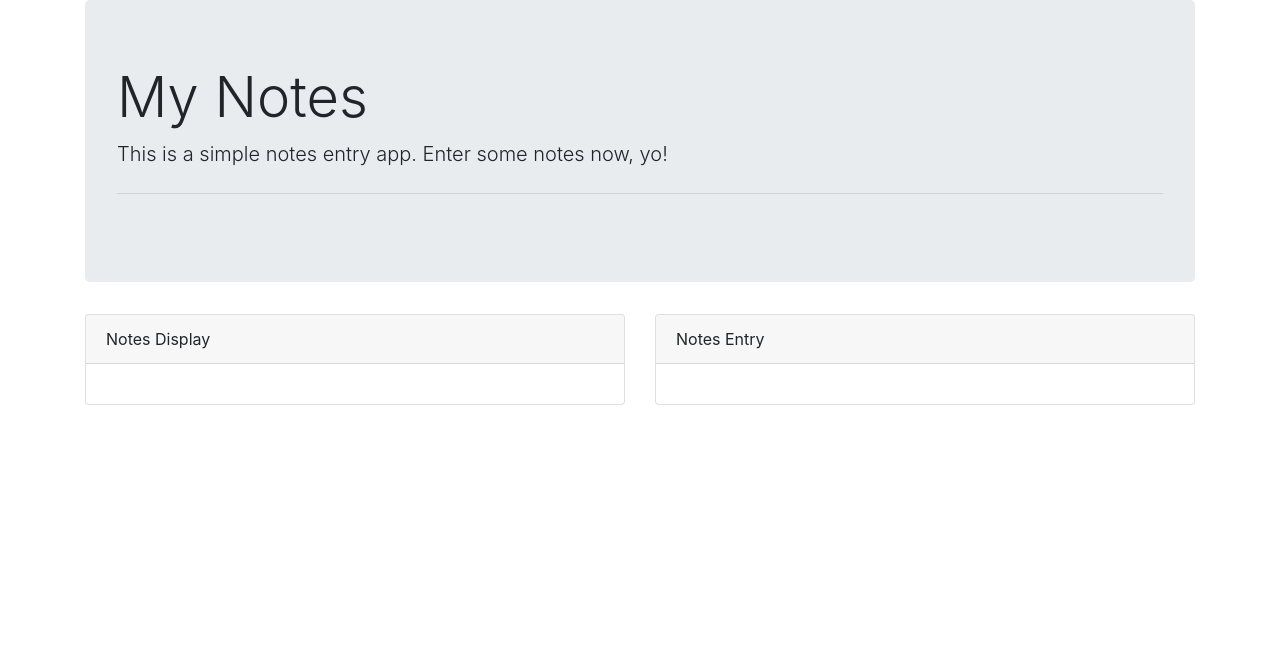
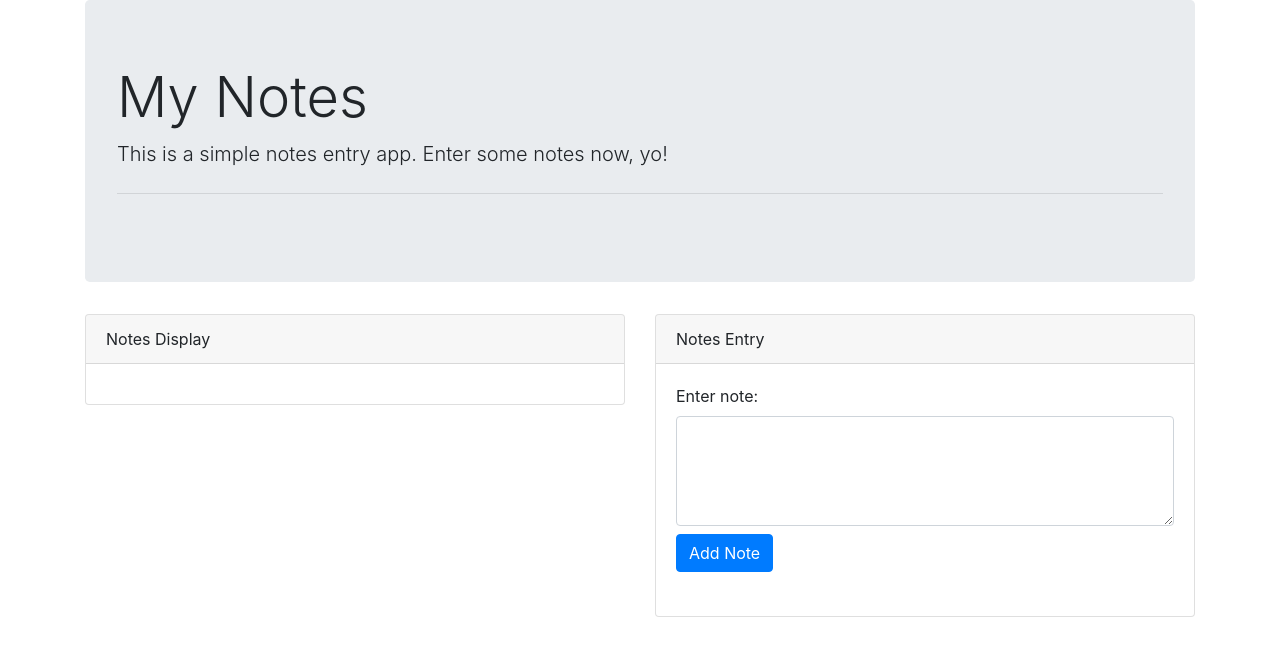
Before and after one commit to ajkuntz/notes-app, an Angular app: page / in a window 1280 px wide. Shown: the top 656 px of the page. Built offline with nearby package versions, Linux system fonts and the light colour scheme.

Commit message:
Step 2 - Notes Entry Component

```diff
--- a/src/app/app.component.html
+++ b/src/app/app.component.html
@@ -16,13 +16,7 @@
       </div>
     </div>
     <div class="col-6">
-        <div class="card">
-          <div class="card-header">
-            Notes Entry
-          </div>
-          <div class="card-body">
-          </div>
-        </div>
+      <app-notes-entry></app-notes-entry>
     </div>
   </div>
 </div>
--- /dev/null
+++ b/src/app/components/notes-entry/notes-entry.component.html
@@ -0,0 +1,13 @@
+<div class="card">
+  <div class="card-header">
+    Notes Entry
+  </div>
+  <div class="card-body">
+    <div class="form-group">
+      <label for="note-entry">Enter note:</label>
+      <textarea class="form-control" id="note-entry" [(ngModel)]="note" required rows="4"></textarea>
+      <button class="my-2 btn btn-primary" (click)="addNote()">Add Note</button>
+      <div *ngIf="enteredNote" class="my-3">The note entered was:<br />{{enteredNote}}</div>
+    </div>
+  </div>
+</div>
--- /dev/null
+++ b/src/app/components/notes-entry/notes-entry.component.ts
@@ -0,0 +1,22 @@
+import { Component, OnInit } from '@angular/core';
+
+@Component({
+  selector: 'app-notes-entry',
+  templateUrl: './notes-entry.component.html',
+  styleUrls: ['./notes-entry.component.css']
+})
+export class NotesEntryComponent implements OnInit {
+  public note: string;
+
+  public enteredNote: string;
+
+  constructor() { }
+
+  ngOnInit() {
+  }
+
+  public addNote() {
+    this.enteredNote = this.note;
+    this.note = '';
+  }
+}
```
Also changed, not shown: src/app/app.module.ts (+6 -2 lines), src/app/components/notes-entry/notes-entry.component.css (added), 1 other file (tests, documents, lock files or other folders).
